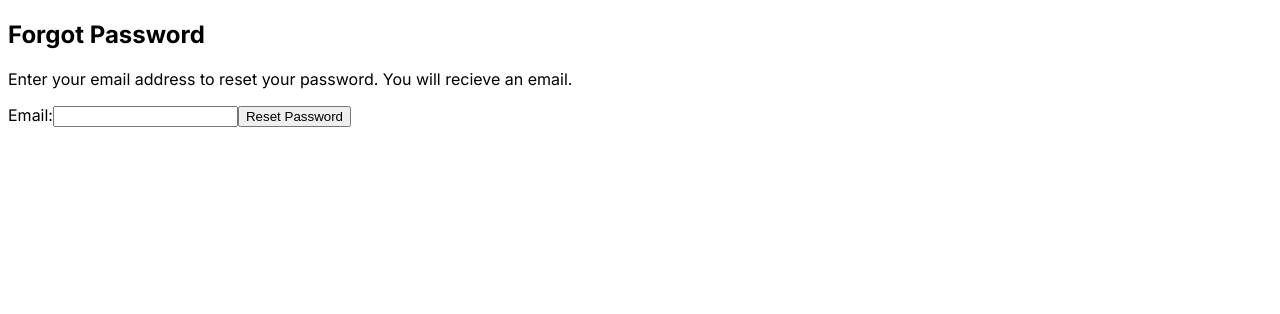
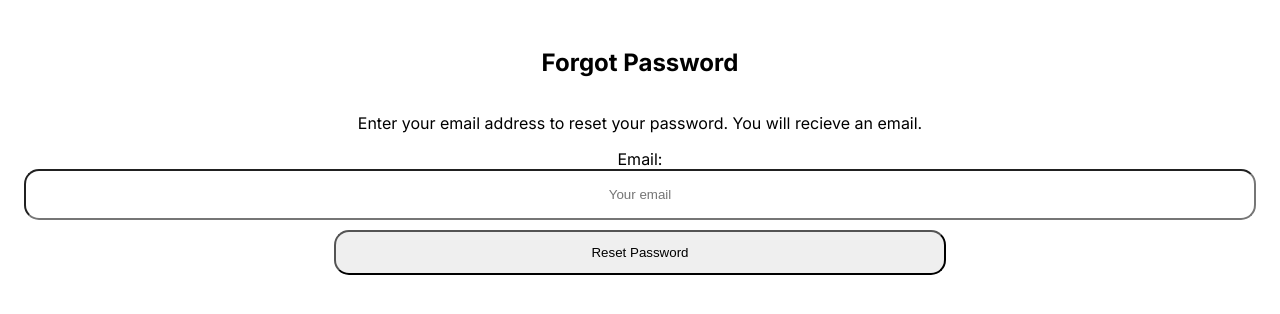
Before and after one commit to nanidam/degree-project-rendezevite, a Next.js app: page /forgot-password in a window 1280 px wide. Shown: the top 314 px of the page. Built offline with nearby package versions, Linux system fonts and the light colour scheme.

Commit message:
:art: added flexbox and positioned correctly

```diff
--- a/app/forgot-password/page.tsx
+++ b/app/forgot-password/page.tsx
@@ -1,13 +1,21 @@
+import "./style.scss";
+
 const ForgotPassword = () => {
   return (
-    <section>
+    <section className="forgot-password-container">
       <h1>Forgot Password</h1>
       <p>Enter your email address to reset your password. You will recieve an email.</p>
-      <label htmlFor="forgot-password">
-        Email:
-        <input type="email" id="forgot-password" name="forgot-password" />
-      </label>
-      <button type="submit">Reset Password</button>
+      <label htmlFor="forgot-password">Email:</label>
+      <input
+        className="forgot-input"
+        type="email"
+        id="forgot-password"
+        name="forgot-password"
+        placeholder="Your email"
+      />
+      <button className="reset-password-btn" type="submit">
+        Reset Password
+      </button>
     </section>
   );
 };
--- /dev/null
+++ b/app/forgot-password/style.scss
@@ -0,0 +1,27 @@
+.forgot-password-container {
+  display: flex;
+  flex-direction: column;
+  align-items: center;
+  text-align: center;
+  padding: 20px;
+
+  .forgot-input {
+    width: 100%;
+    height: 45px;
+    text-align: center;
+    border-radius: 15px;
+  }
+
+  .reset-password-btn {
+    height: 45px;
+    width: 50%;
+    margin: 10px;
+    border-radius: 15px;
+    transition: ease-in-out 0.3s;
+    cursor: pointer;
+
+    &:hover {
+      background: grey;
+    }
+  }
+}
```
